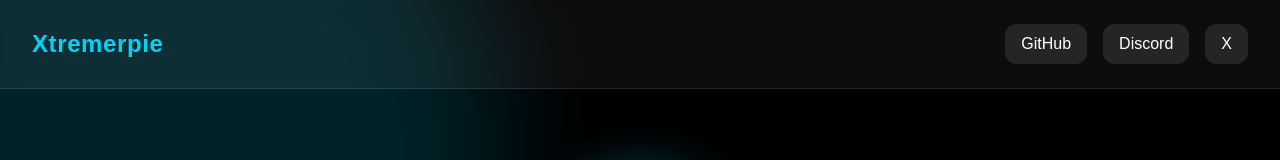
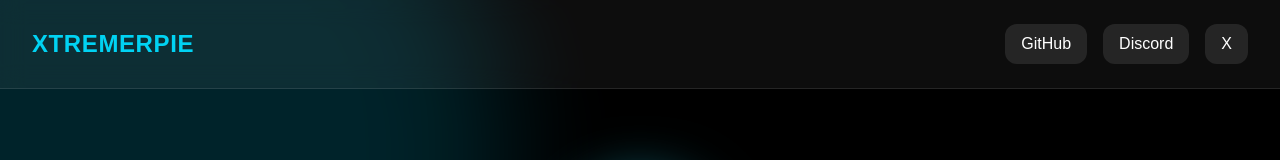
Before and after one commit to Xtremerpie/Xtremerpie-portfolio, a Next.js app: page / in a window 1280 px wide. Shown: the top 160 px of the page. Built offline with nearby package versions, Linux system fonts and the light colour scheme.

Commit message:
Update page.tsx

```diff
--- a/app/page.tsx
+++ b/app/page.tsx
@@ -33,7 +33,7 @@ export default function Portfolio() {
       {/* Navbar */}
       <nav className="relative z-10 flex justify-between items-center px-8 py-6 backdrop-blur-md bg-white/5 border-b border-white/10">
         <h1 className="text-2xl font-bold tracking-wide text-cyan-400">
-          Xtremerpie
+          XTREMERPIE
         </h1>
 
         <div className="flex gap-4">
```
